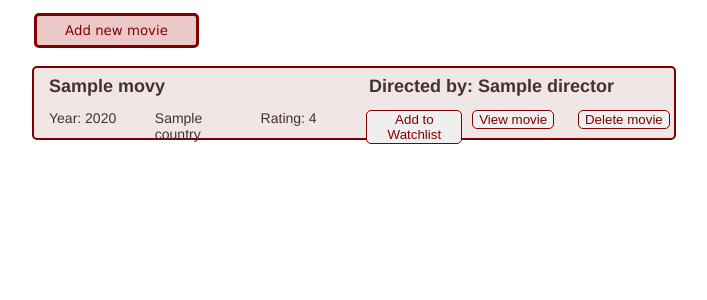
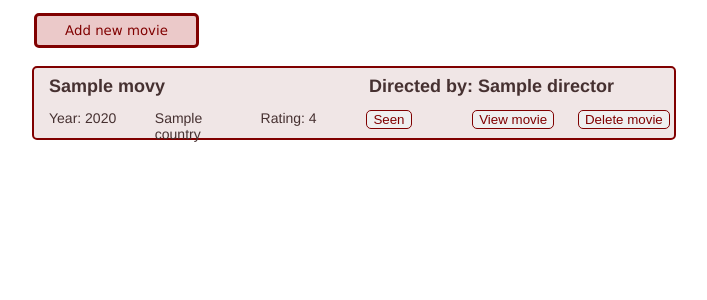
Before and after one commit to dvdjms/Watchlist, a Flask app: page /movies in a window 1280 px wide. Shown: the part 157-457 px from the top of the page, without its empty margins (286-993 px from the left). Run offline with Flask 2, Linux system fonts and the light colour scheme; a database or web service that is not in the repository returns one stand-in record (values such as "Sample title"); some libraries are stand-ins or nearby versions.

```diff
--- a/app.py
+++ b/app.py
@@ -2,7 +2,6 @@ from flask import Flask, render_template
 
 from controllers.movies_controller import movies_blueprint
 from controllers.directors_controller import directors_blueprint
-
 
 
 app = Flask(__name__)
--- a/static/css/style.css
+++ b/static/css/style.css
@@ -394,7 +394,7 @@ nav > ul > li > a:visited {
     cursor: pointer;
 }
 
-.watchlist_button {
+.watchlist_button, .watchlist_button_ {
     cursor: pointer;
     color: maroon;
     border-radius: 5px;
@@ -419,6 +419,13 @@ nav > ul > li > a:visited {
 }
 .watchlist_button:hover:after {
     content: 'Remove';
+}
+
+.watchlist_button_:after {
+    content: 'Seen';
+}
+.watchlist_button_:hover:after {
+    content: 'Add to Watchlist';
 }
 
 #movie-child5 > button {
--- a/templates/base.html
+++ b/templates/base.html
@@ -17,7 +17,7 @@
                     <li class="nav_bar_list"><a href="/directors">Directors</a></li>
                     <li class="nav_bar_list"><a href="/movies">Movies</a></li>
                     <li class="nav_bar_list"><a href="/watchlist">Watchlist</a></li>
-                    <li class="nav_bar_list"><a href="/directors/add">Add New</a></li>
+                    <li class="nav_bar_list"><a href="/movies/add">Add New</a></li>
                     <li class="nav_bar_list"><a href="https://www.imdb.com/find" target="_blank">Search IMDB</a></li>
                 </ul>
             </nav>
--- a/templates/directors/director.html
+++ b/templates/directors/director.html
@@ -16,7 +16,6 @@
         <section class="container-director2">
             <h3>{{ director.nationality }}</h3>
         </section>
-
         <section class="container-director3">
             <form action="/directors/{{ director.id }}/edit" method="POST">
                 <button class="button-director" type="submit" value="{{ director.id }}">Edit director</button>
--- a/templates/movies/index.html
+++ b/templates/movies/index.html
@@ -34,11 +34,11 @@
                 {% else %}
                 <div id="movie-child5">
                     <form action="/movies/{{ movie.id }}/watch_status" method="POST">
-                        <button class="button_" type="submit">Add to Watchlist</button>
+                        <button class="watchlist_button_" type="submit"></button>
                     </form>
                 </div>
+                {% endif %}
 
-                {% endif %}
                 <div id="movie-child6"><button class="button_"><a href="/movies/{{ movie.id }}">View movie</a></button></div>
                 <div id="movie-child7">
                     <form action="/movies/{{ movie.id }}/delete" method="POST" onsubmit="return confirm('Are you sure you wish to delete?')">
--- a/templates/watchlist/index.html
+++ b/templates/watchlist/index.html
@@ -33,7 +33,7 @@
                 {% else %}
                 <div id="movie-child5">
                     <form action="/watchlist/{{ movie.id }}/watch_status" method="POST">
-                        <button class="button_" type="submit">Add to Watchlist</button>
+                        <button class="watchlist_button_" type="submit">Add to Watchlist</button>
                     </form>
                 </div>
                 {% endif %}
@@ -41,7 +41,7 @@
                 <div id="movie-child6"><button class="button_"><a href="/movies/{{ movie.id }}">View movie</a></button></div>
                 <div id="movie-child7">
                     <form action="/movies/{{ movie.id }}/delete" method="POST" onsubmit="return confirm('Are you sure you wish to delete?');">
-                        <input class="button_" type="submit" value="Delete movie">
+                        <input class="watchlist_button_" type="submit" value="Delete movie">
                     </form>
                 </div>
             </section>
```
Also changed, not shown: controllers/movies_controller.py (+1 -6 lines), repositories/movie_repository.py (+1 -7 lines).
